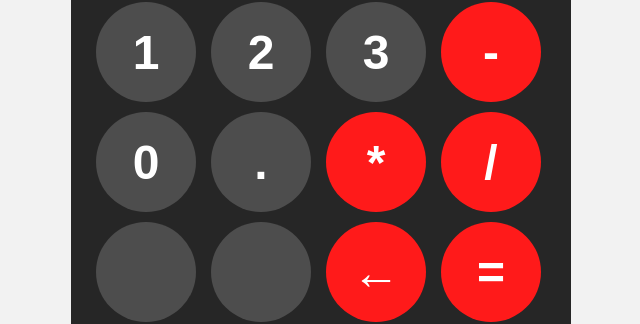
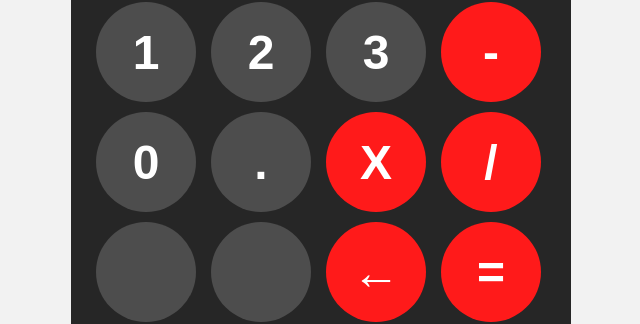
Before and after one commit to PetyaDenisov/calculator--------, a plain HTML site: page public/index.html in a window 1280 px wide. Shown: the part 414-738 px from the top of the page, 319-959 px from the left. Drawn offline with Linux system fonts and the light colour scheme.

Commit message:
multiplication * changed to X

```diff
--- a/public/index.html
+++ b/public/index.html
@@ -29,7 +29,7 @@
 
             <button onclick="appendToDisplay('0')">0</button>
             <button onclick="appendToDisplay('.')">.</button>
-            <button onclick="appendToDisplay('*')" class="operator-btn">*</button>
+            <button onclick="appendToDisplay('*')" class="operator-btn">X</button>
             <button onclick="appendToDisplay('/')" class="operator-btn">/</button>
             <button ></button>
             <button ></button>
```
